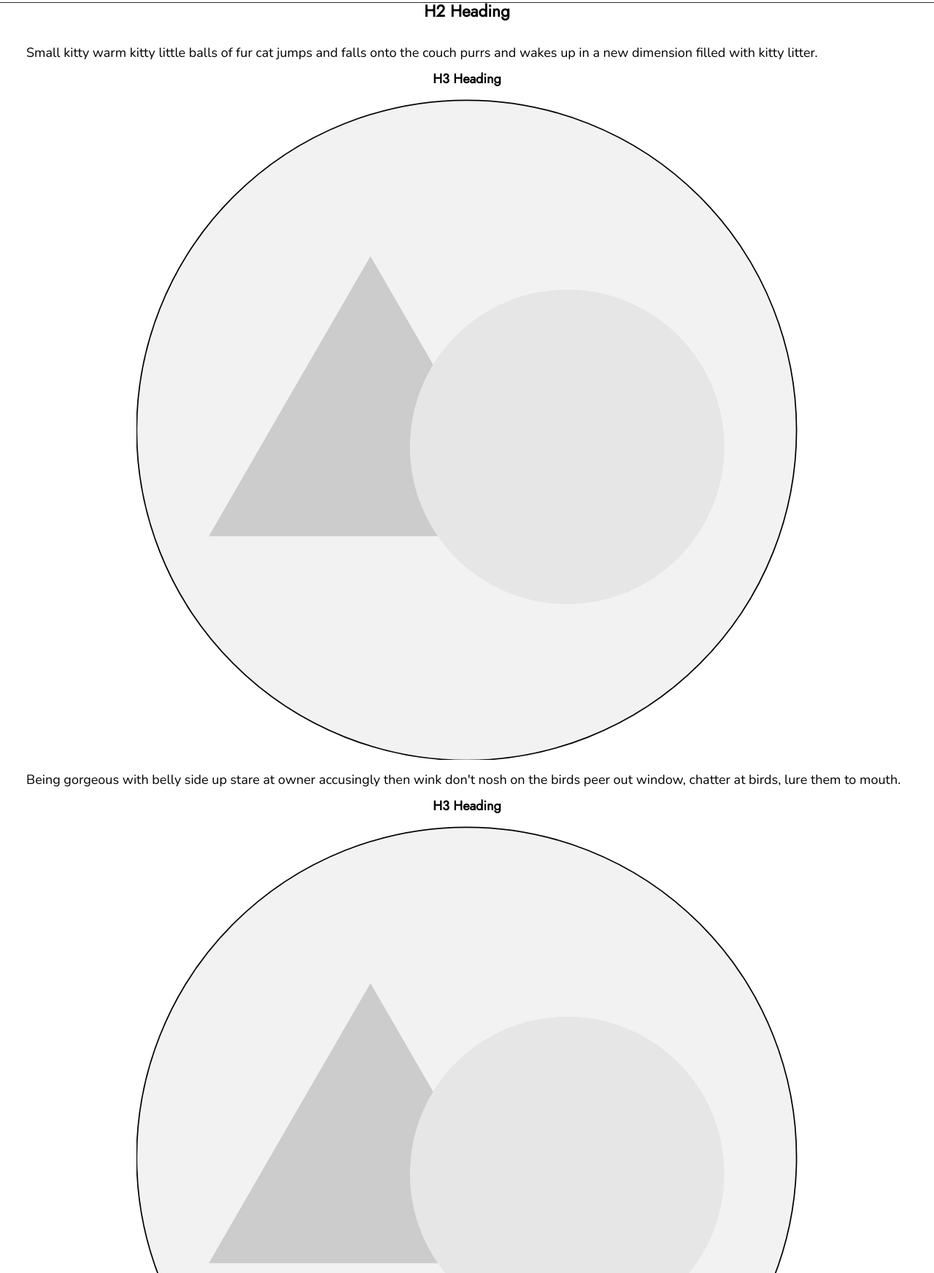
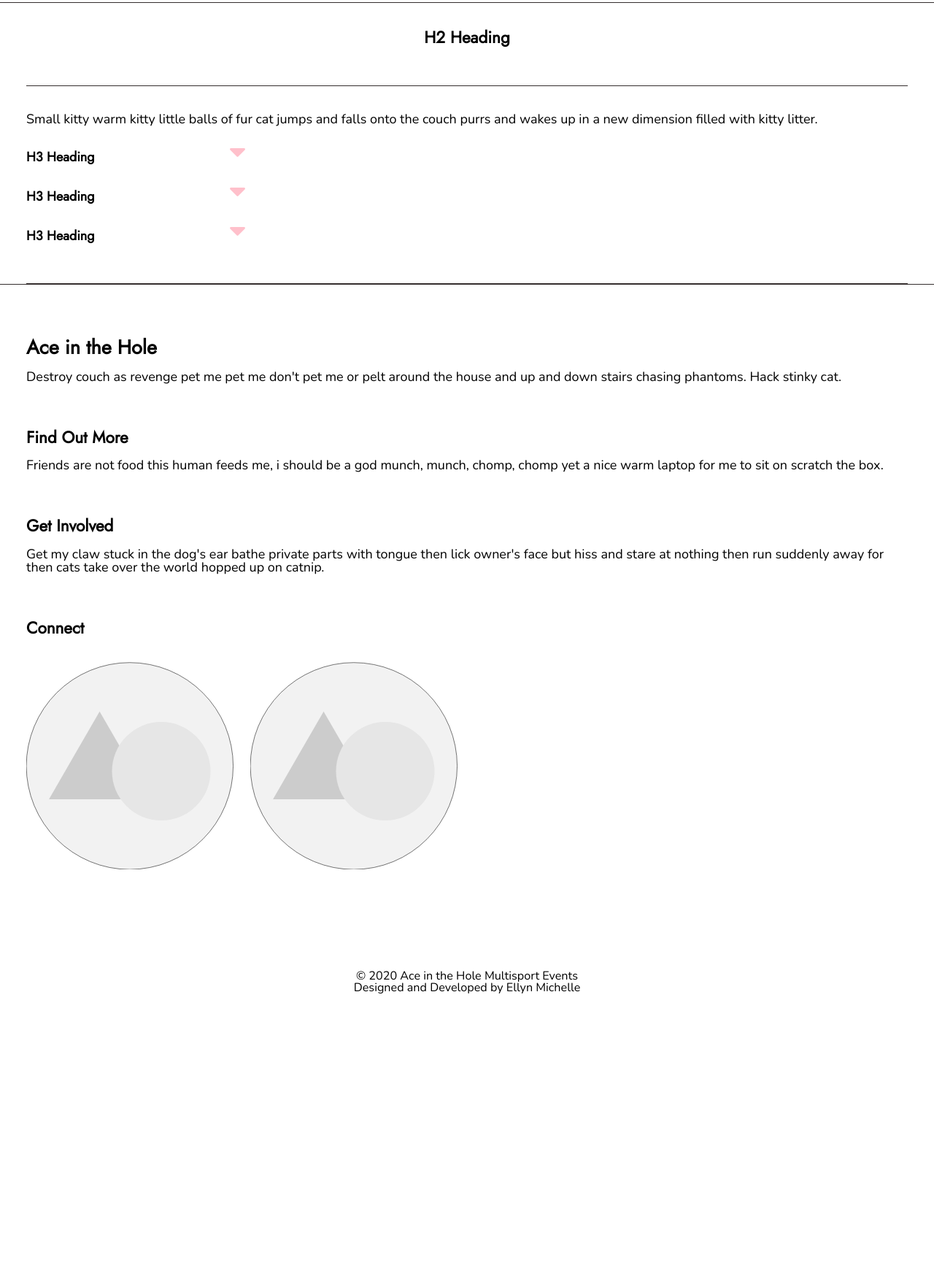
Before and after one commit to ellynmichelle/aith, a PHP site: page /fourth-page/index.php in a window 1280 px wide. Shown: the part 176-1920 px from the top of the page at 73% size. After the commit the page ends 1537 px from the top, so only its background shows below. Run offline with PHP 8.4, Linux system fonts and the light colour scheme; some libraries are stand-ins or nearby versions.

Commit message:
Styling for rest of template pagings and JS for FAQs
Finished the padding and layout for the rest of the template pages for now. Started the JavaScript for the FAQs page, but needs major adjusting. Will come back to at a later time.

```diff
--- a/fourth-page/fourth-page.html.php
+++ b/fourth-page/fourth-page.html.php
@@ -3,37 +3,39 @@
 
     <main>
 
-        <h2>H2 Heading</h2>
+        <section>
+            <h2>H2 Heading</h2>
+        </section>
 
         <section>
             <p>Small kitty warm kitty little balls of fur cat jumps and falls onto the couch purrs and wakes up in a new dimension filled with kitty litter.</p>
             <article>
-                <h3>H3 Heading</h3>
                 <aside>
-                    <img src="../images/placeholder-circle.svg" alt="">
-                    <img src="../images/placeholder-circle.svg" alt="">
+                    <h3>H3 Heading</h3>
+                    <i class="fas fa-caret-down"></i>
+                    <i class="fas fa-caret-up"></i>
                 </aside>
-                <aside>
+                <aside class="answer">
                     <p>Being gorgeous with belly side up stare at owner accusingly then wink don't nosh on the birds peer out window, chatter at birds, lure them to mouth.</p>
                 </aside>
             </article>
             <article>
-                <h3>H3 Heading</h3>
                 <aside>
-                    <img src="../images/placeholder-circle.svg" alt="">
-                    <img src="../images/placeholder-circle.svg" alt="">
+                    <h3>H3 Heading</h3>
+                    <i class="fas fa-caret-down"></i>
+                    <i class="fas fa-caret-up"></i>
                 </aside>
-                <aside>
+                <aside class="answer">
                     <p>Being gorgeous with belly side up stare at owner accusingly then wink don't nosh on the birds peer out window, chatter at birds, lure them to mouth.</p>
                 </aside>
             </article>
             <article>
-                <h3>H3 Heading</h3>
                 <aside>
-                    <img src="../images/placeholder-circle.svg" alt="">
-                    <img src="../images/placeholder-circle.svg" alt="">
+                    <h3>H3 Heading</h3>
+                    <i class="fas fa-caret-down"></i>
+                    <i class="fas fa-caret-up"></i>
                 </aside>
-                <aside>
+                <aside class="answer">
                     <p>Being gorgeous with belly side up stare at owner accusingly then wink don't nosh on the birds peer out window, chatter at birds, lure them to mouth.</p>
                 </aside>
             </article>
--- a/includes/footer-home.inc.html.php
+++ b/includes/footer-home.inc.html.php
@@ -34,6 +34,7 @@
 <script src="https://ajax.googleapis.com/ajax/libs/jquery/3.2.1/jquery.min.js"></script>
 
 <script src="scripts/hamburger.js"></script>
+<script src="scripts/faq.js"></script>
 
 </body>
 
--- a/includes/footer.inc.html.php
+++ b/includes/footer.inc.html.php
@@ -34,6 +34,7 @@
 <script src="https://ajax.googleapis.com/ajax/libs/jquery/3.2.1/jquery.min.js"></script>
 
 <script src="../scripts/hamburger.js"></script>
+<script src="../scripts/faq.js"></script>
 
 </body>
 
--- /dev/null
+++ b/scripts/faq.js
@@ -0,0 +1,50 @@
+/*the lines below are to prevent false errors from jslint or eslint in Brackets*/
+
+/*eslint-disable no-unused-vars*/
+/*global $, document, alert, window*/
+/*jshint browser: true, unused: false, no-unused-vars: true*/
+/*jslint devel: true, node: true, vars: true*/
+"use strict"; // required by jslint
+
+/*
+File Name: hamburger.js
+Date: 04/30/20
+Programmer: Ellyn Culmsee
+*/
+
+// The line below is to test your link to the .js file. Please comment it out when it works.
+//alert("the link to the .js file is correct!");
+
+// The line below is to test your link to the jquery.min.js file. Please comment it out when it works.
+//if (window.jQuery) {alert("the link to the jQuery file is correct!"); }
+
+// Enter your jQuery code below this line (put a blank line first).
+
+// Code for FAQ functionality
+$(document).ready(function () {
+
+    $(".fa-caret-up").hide();
+    $(".answer").hide();
+    $(".fa-caret-down").show();
+
+    $(".fa-caret-down").on("click", function () {
+
+        $(".answer").slideToggle();
+
+        $(".fa-caret-down").hide();
+
+        $(".fa-caret-up").show();
+
+    });
+
+    $(".fa-caret-up").on("click", function () {
+
+        $(".answer").slideToggle();
+
+        $(".fa-caret-up").hide();
+
+        $(".fa-caret-down").show();
+
+    });
+
+});
--- a/second-page/second-page.html.php
+++ b/second-page/second-page.html.php
@@ -3,8 +3,10 @@
 
     <main>
 
-        <h2>H2 Heading</h2>
-        <button>Call-to-Action</button>
+        <section>
+            <h2>H2 Heading</h2>
+            <button>Call-to-Action</button>
+        </section>
 
         <section>
             <h3>H3 Heading</h3>
--- a/styles/style.css
+++ b/styles/style.css
@@ -35,6 +35,13 @@
   font-weight: 700;
   text-align: center;
 }
+body h1,
+body h2,
+body h3,
+body p,
+body img {
+  padding-bottom: 1rem;
+}
 body img,
 body button {
   display: block;
@@ -45,6 +52,9 @@
 }
 body h2 {
   font-size: 1.25rem;
+}
+body img {
+  padding-top: 1rem;
 }
 body button {
   background-color: #bebdbb;
@@ -97,6 +107,7 @@
 body footer article h1,
 body footer article h2 {
   padding-bottom: 1rem;
+  text-align: left;
 }
 body footer article img {
   display: inline;
@@ -126,12 +137,8 @@
   padding-top: 2rem;
 }
 body main section img {
-  padding: 1rem 0;
   text-align: center;
   width: 75%;
-}
-body main section p {
-  padding-bottom: 1rem;
 }
 body main section:nth-child(3) figure:nth-child(2),
 body main section:nth-child(3) figure:nth-child(3) {
@@ -149,6 +156,34 @@
 body main .socialMedia {
   display: none;
 }
+/* MULTISPORTS PAGE */
+main section article ul {
+  text-align: center;
+}
+/* REGISTER & CONTACT PAGES */
+main section form label {
+  display: none;
+}
+main section form input {
+  display: block;
+  font-size: 1rem;
+  margin: 0 auto;
+  padding: .25rem;
+  width: 50%;
+}
+/* FAQs PAGE */
+main section article aside {
+  padding-bottom: 1rem;
+}
+main section article aside h3 {
+  display: inline;
+  text-align: left;
+}
+main section article aside i {
+  color: pink;
+  font-size: 2rem;
+  padding-left: 10rem;
+}
 /* TABLET STYLESHEET
 
 The following CSS affects all screen sizes larger than 480 pixels wide. */
--- a/styles/style.less
+++ b/styles/style.less
@@ -24,6 +24,9 @@
         font-weight: 700;
         text-align: center;
     }
+    h1, h2, h3, p, img {
+        padding-bottom: 1rem;
+    }
     img, button {
         display: block;
         margin: 0 auto;
@@ -33,6 +36,9 @@
     }
     h2 {
         font-size: 1.25rem;
+    }
+    img {
+        padding-top: 1rem;
     }
     button {
         background-color: @greyColor;
@@ -82,6 +88,7 @@
             padding-bottom: 2.5rem;
             h1, h2 {
                 padding-bottom: 1rem;
+                text-align: left;
             }
             img {
                 display: inline;
@@ -115,12 +122,8 @@
             padding-bottom: 2rem;
             padding-top: 2rem;
             img {
-                padding: 1rem 0;
                 text-align: center;
                 width: 75%;
-            }
-            p {
-                padding-bottom: 1rem;
             }
         }
         section:nth-child(3) {
@@ -143,6 +146,55 @@
     }
 }
 
+/* MULTISPORTS PAGE */
+main {
+    section {
+        article {
+            ul {
+                text-align: center;
+            }
+        }
+    }
+}
+
+/* REGISTER & CONTACT PAGES */
+main {
+    section {
+        form {
+            label {
+                display: none;
+            }
+            input {
+                display: block;
+                font-size: 1rem;
+                margin: 0 auto;
+                padding: .25rem;
+                width: 50%;
+            }
+        }
+    }
+}
+
+/* FAQs PAGE */
+main {
+    section {
+        article {
+            aside {
+                padding-bottom: 1rem;
+                h3 {
+                    display: inline;
+                    text-align: left;
+                }
+                i {
+                    color: pink;
+                    font-size: 2rem;
+                    padding-left: 10rem;
+                }
+            }
+        }
+    }
+}
+
 /* TABLET STYLESHEET
 
 The following CSS affects all screen sizes larger than 480 pixels wide. */
--- a/third-page/third-page.html.php
+++ b/third-page/third-page.html.php
@@ -3,7 +3,9 @@
 
     <main>
 
-        <h2>H2 Heading</h2>
+        <section>
+            <h2>H2 Heading</h2>
+        </section>
 
         <section>
             <h3>H3 Heading</h3>
```
